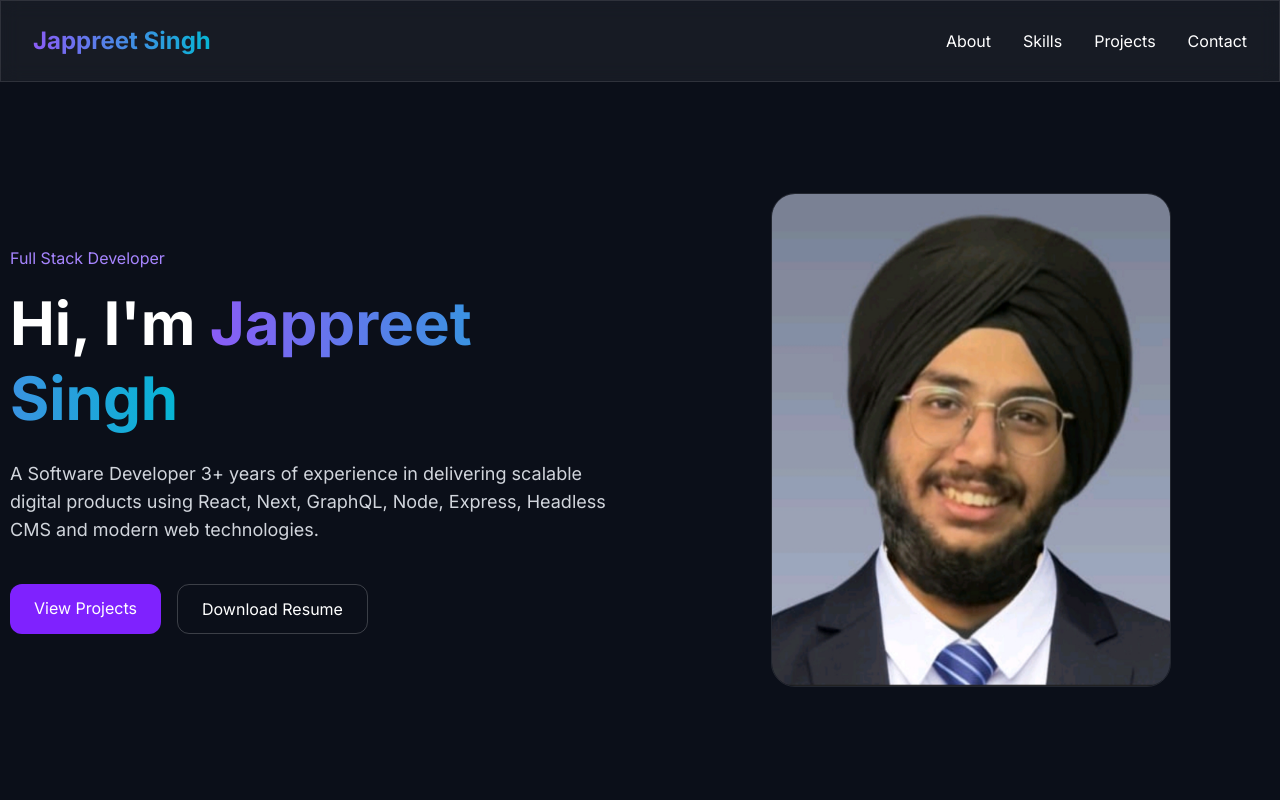
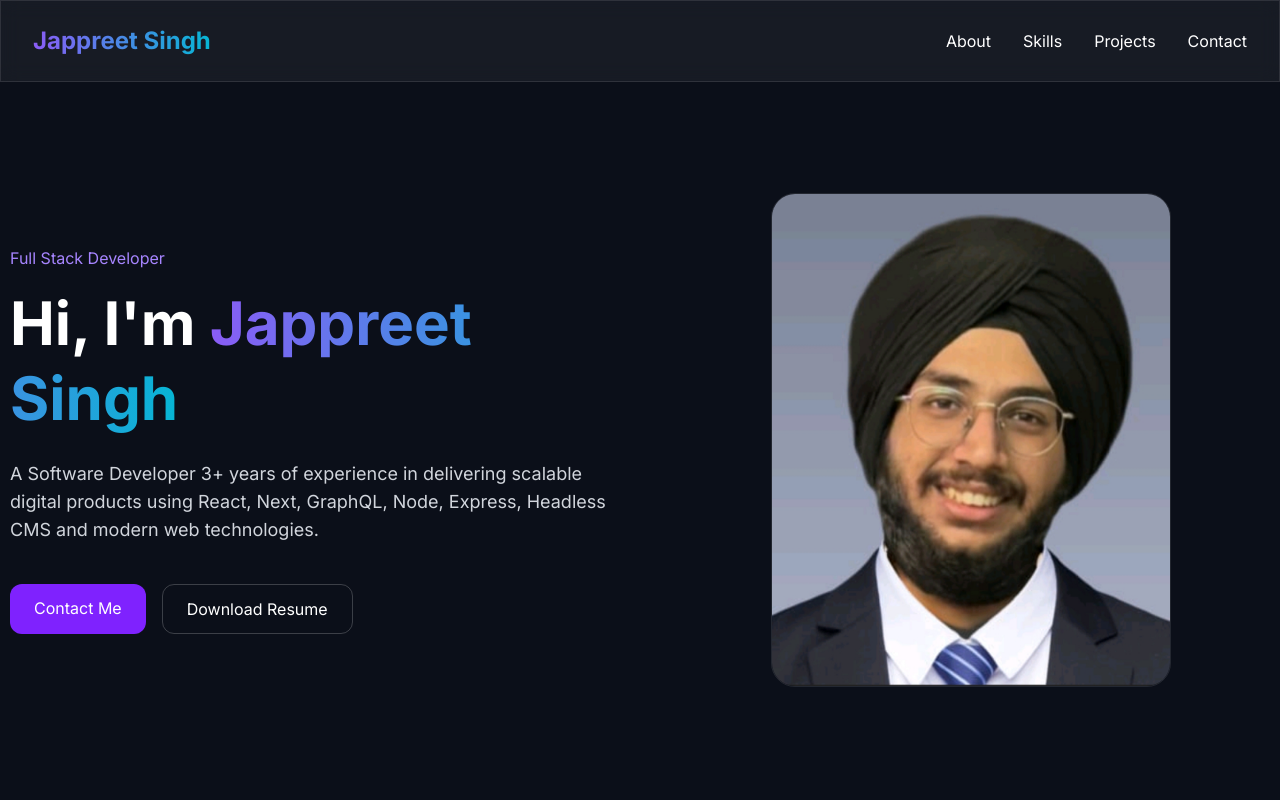
Before and after one commit to jappreetsingh13/portfolio-open-source, a Next.js app: page / in a window 1280 px wide. Shown: the top 800 px of the page. Built offline with nearby package versions, Linux system fonts and the light colour scheme.

Commit message:
Resume PDF and contact button linked

```diff
--- a/components/Hero.tsx
+++ b/components/Hero.tsx
@@ -38,16 +38,16 @@ function Hero() {
 
           <div className="mt-10 flex gap-4">
             <a
-              href="#projects"
-              className="px-6 py-3 rounded-xl bg-violet-600 hover:bg-violet-700 transition"
+              href="#contact"
+              className="px-6 py-3 rounded-xl bg-violet-600 hover:bg-violet-700 transition text-center"
             >
-              View Projects
+              Contact Me
             </a>
 
             <a
-              href="/jappreetcv"
+              href="/jappreetcv.pdf"
               download={true}
-              className="px-6 py-3 rounded-xl border border-white/20"
+              className="px-6 py-3 rounded-xl border border-white/20 text-center"
             >
               Download Resume
             </a>
@@ -58,6 +58,7 @@ function Hero() {
           <Image
             src="/profile.jpeg"
             alt="Profile"
+            loading="eager"
             width={400}
             height={400}
             className="rounded-3xl border border-white/10"
```
